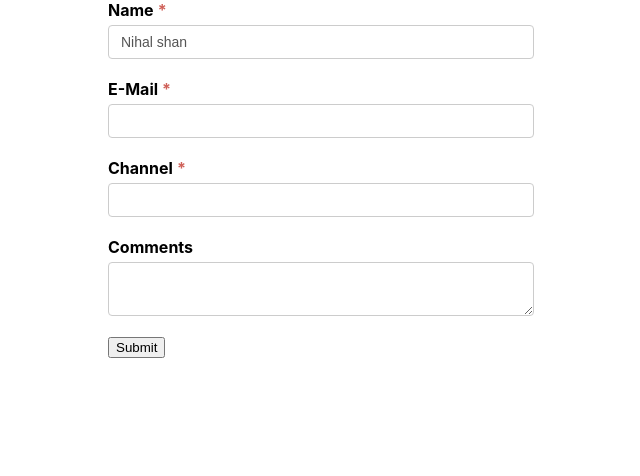
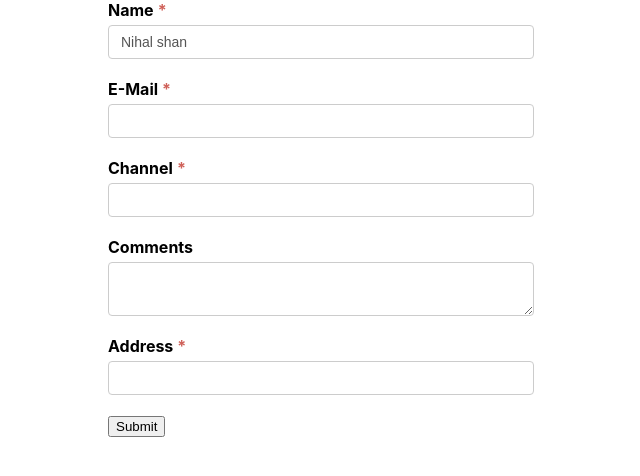
Before and after one commit to nihalshanp/react-formik, a React (Create React App) app: page / in a window 1280 px wide. Shown: the top 476 px of the page, without its empty margins (319-959 px from the left). Built offline with nearby package versions, Linux system fonts and the light colour scheme.

Commit message:
learned Field with child

```diff
--- a/src/Components/YoutubeForm.js
+++ b/src/Components/YoutubeForm.js
@@ -7,6 +7,7 @@ const initialValues = {
   email: "",
   channel: "",
   comments: "",
+  address: "",
 };
 
 const onSubmit = (values) => {
@@ -17,6 +18,7 @@ const validationSchema = Yup.object({
   name: Yup.string().required("Required"),
   email: Yup.string().email("Invaid email format").required("Required"),
   channel: Yup.string().required("Required"),
+  address: Yup.string().required("Required"),
 });
 
 const YoutubeForm = () => {
@@ -59,7 +61,25 @@ const YoutubeForm = () => {
           </div>
           <div className="form-control">
             <label htmlFor="comments">Comments</label>
-            <Field id='comments' name="comments" as="textarea" />
+            <Field id="comments" name="comments" as="textarea" />
+          </div>
+          <div className="form-control">
+            <label htmlFor="address">
+              Address <span className="star">*</span>
+            </label>
+            <Field name="address">
+              {(props) => {
+                const { field, form, meta } = props;
+                return (
+                  <div>
+                    <input id="address" {...field} />
+                    {meta.touched && meta.error ? (
+                      <div className="error">{meta.error}</div>
+                    ) : null}
+                  </div>
+                );
+              }}
+            </Field>
           </div>
 
           <button type="submit">Submit</button>
```
